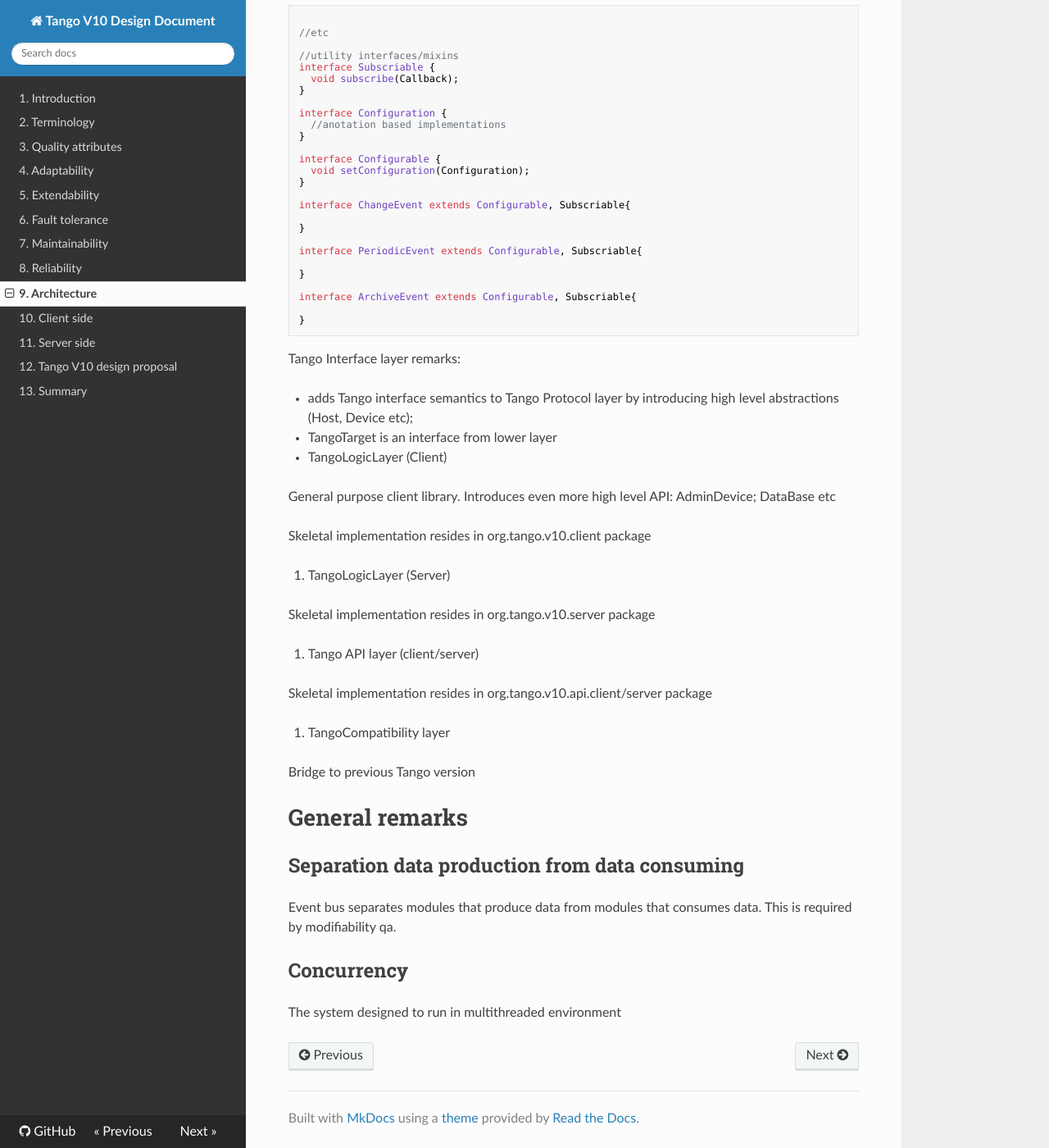
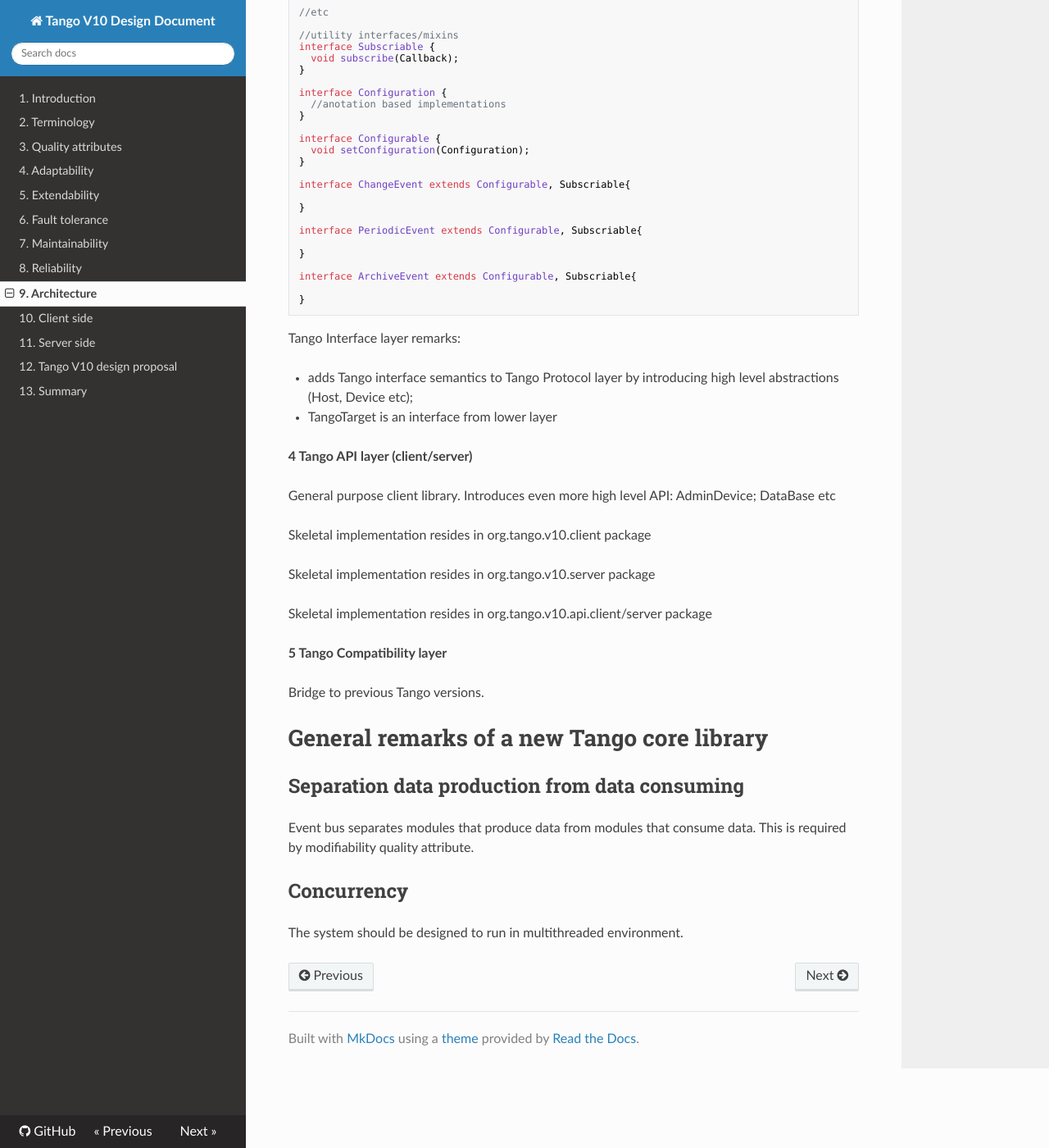
Before and after one commit to Ingvord/tango-v10-design-doc, an MkDocs documentation site: the page built from docs/architecture.md, in a window 1280 px wide and 1400 px high, scrolled down 3465 px. Shown: the whole window at 82% size. Built offline with MkDocs 1.6.1, drawn with Linux system fonts in a browser that asks for light colours; nearby versions of some CDN libraries; some of the changed text lies outside the part shown.

Commit message:
Update architecture.md

```diff
--- a/docs/architecture.md
+++ b/docs/architecture.md
@@ -1,6 +1,6 @@
 # Layered architecture
 
-Below are the layers that should be designed and implemented in Tango core library:
+Below are the layers that should be designed and implemented in **Tango core library**:
 
 ![](images/layers.png)
 
@@ -32,8 +32,6 @@ Tango Transport layer implementation remarks:
 
 Skeletal implementation resides in org.tango.v10.protocol package
 
----
-
 We propose to design Tango protocol using block schemes as below and translate them in an API. If needed sequence diagrams can be used.
 
 Block scheme where server recieves configuration form Tango Host:
@@ -44,7 +42,7 @@ Sequence diagram where server recieves configuration form Tango Host:
 ![](images/sequence_diagr_server_start.png)
 
 
-Implementation remarks:
+Tango Protocol layer implementation remarks:
 
 - Tango Protocol layer validates Request/Response and throws TangoProtocolException if validations fails
 - How it is done in EPICs https://epics.anl.gov/docs/APS2014/05-CA-Concepts.pdf
@@ -91,30 +89,28 @@ Tango Interface layer remarks:
 - TangoTarget is an interface from lower layer
 
 
-4. TangoLogicLayer (Client)
+**4 Tango API layer (client/server)**
 
 General purpose client library. Introduces even more high level API: AdminDevice; DataBase etc
 
 Skeletal implementation resides in org.tango.v10.client package
 
-5. TangoLogicLayer (Server)
-
 Skeletal implementation resides in org.tango.v10.server package
-
-6. Tango API layer (client/server)
 
 Skeletal implementation resides in org.tango.v10.api.client/server package
 
-7. TangoCompatibility layer
 
-Bridge to previous Tango version
+**5 Tango Compatibility layer**
 
-# General remarks
+Bridge to previous Tango versions.
+
+
+# General remarks of a new Tango core library
 
 ## Separation data production from data consuming
 
-Event bus separates modules that produce data from modules that consumes data. This is required by modifiability qa.
+Event bus separates modules that produce data from modules that consume data. This is required by modifiability quality attribute.
 
 ## Concurrency
 
-The system designed to run in multithreaded environment
+The system should be designed to run in multithreaded environment.
```
